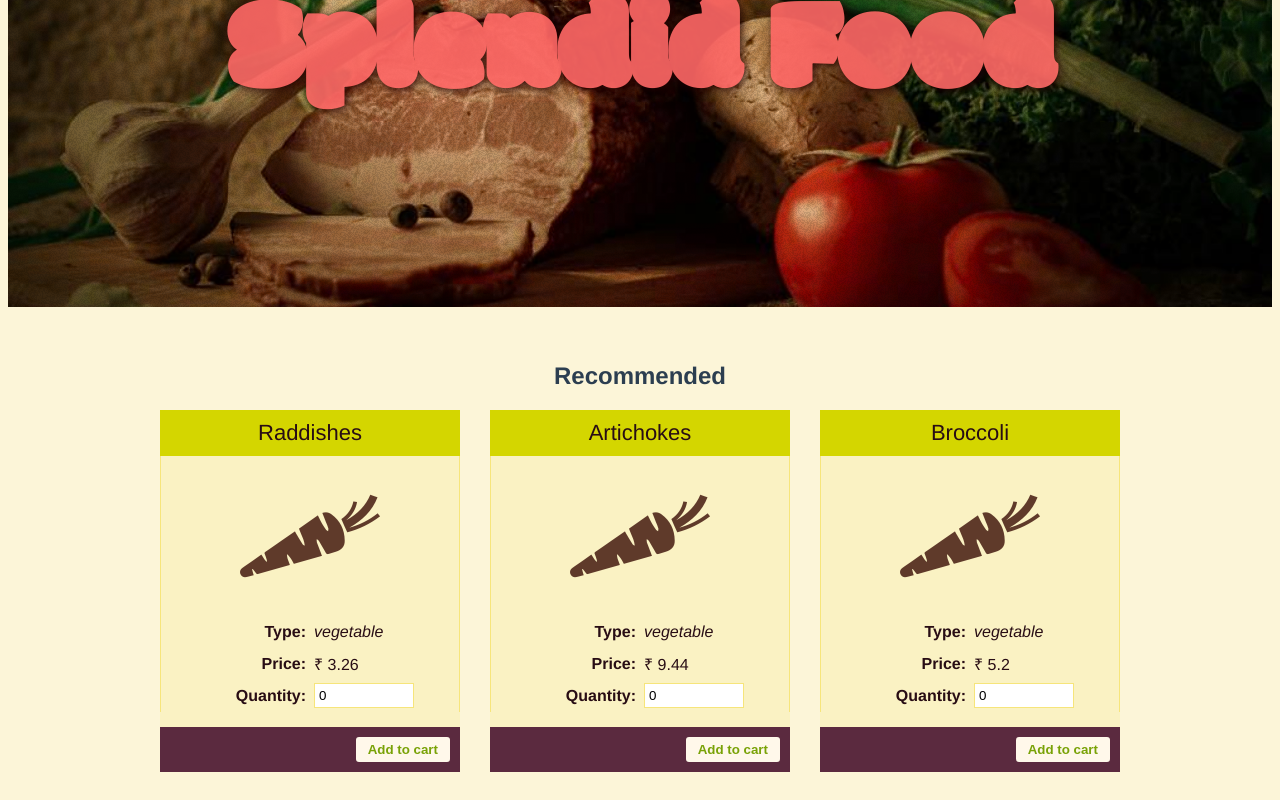
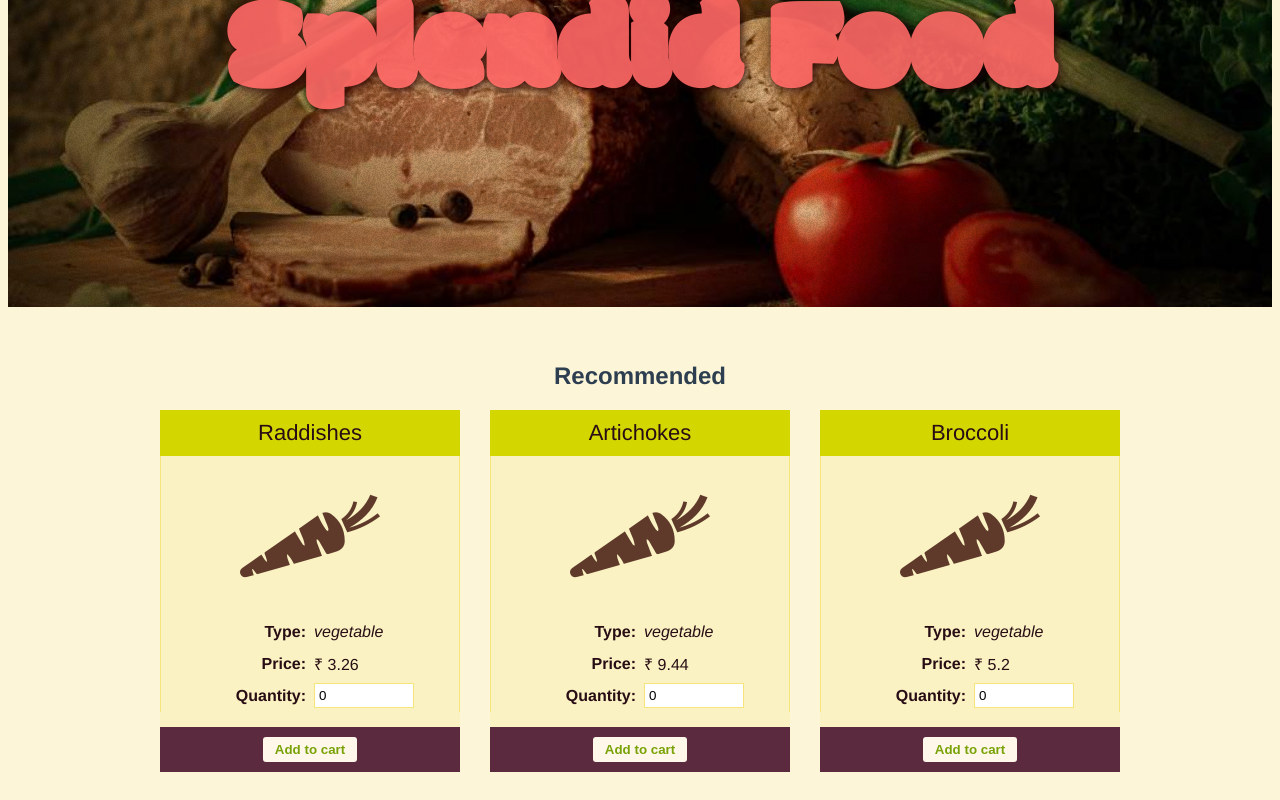
Before and after one commit to vaibhav18matere/vue-js-foodmart, a Vue app: page / in a window 1280 px wide. Shown: the part 249-1049 px from the top of the page. Built offline with nearby package versions, Linux system fonts and the light colour scheme.

Commit message:
style : card footer UI fix

```diff
--- a/src/assets/styles/_card.sass
+++ b/src/assets/styles/_card.sass
@@ -53,3 +53,10 @@
     margin-top: 15px
     padding: 10px
     text-align: right
+    display: flex
+    align-items: center
+    justify-content: center
+    text-align: center
+
+.card-footer button:hover
+    cursor: pointer
```
Also changed, not shown: src/assets/styles/style.min.css.
